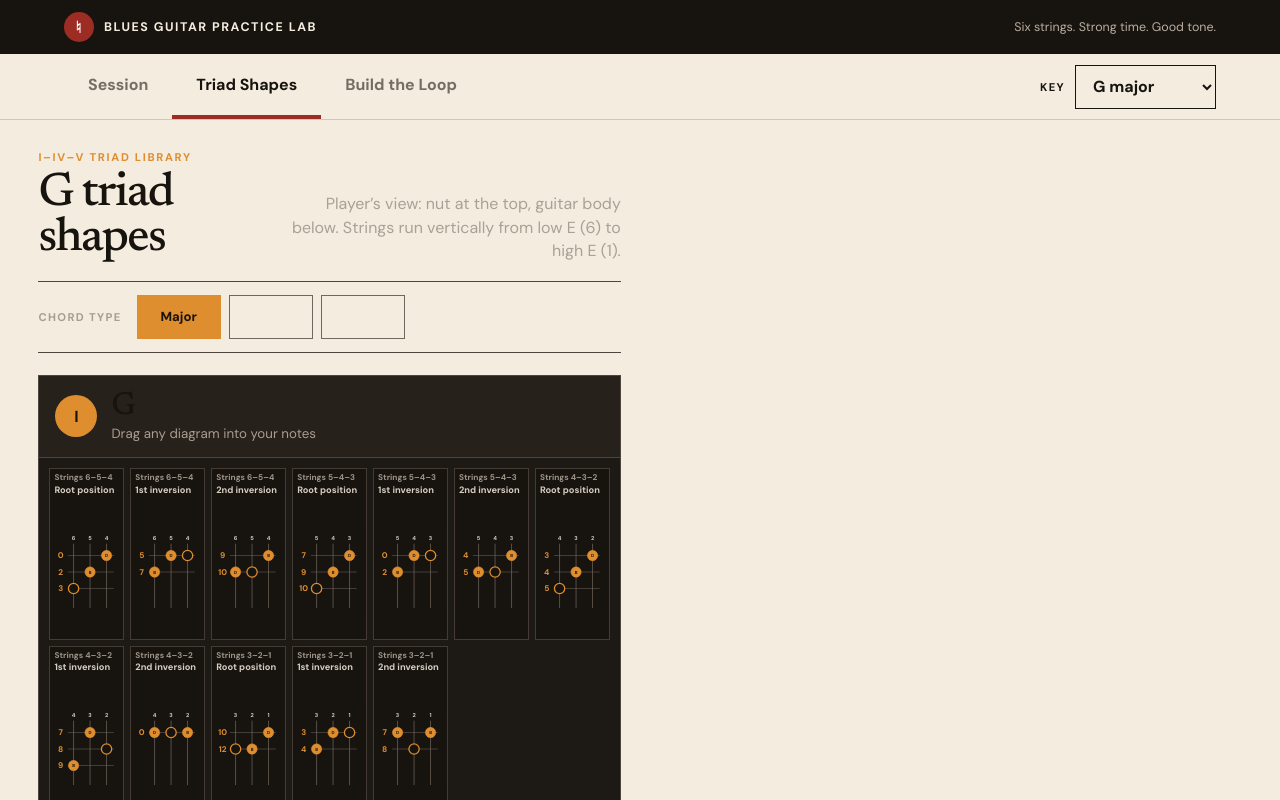
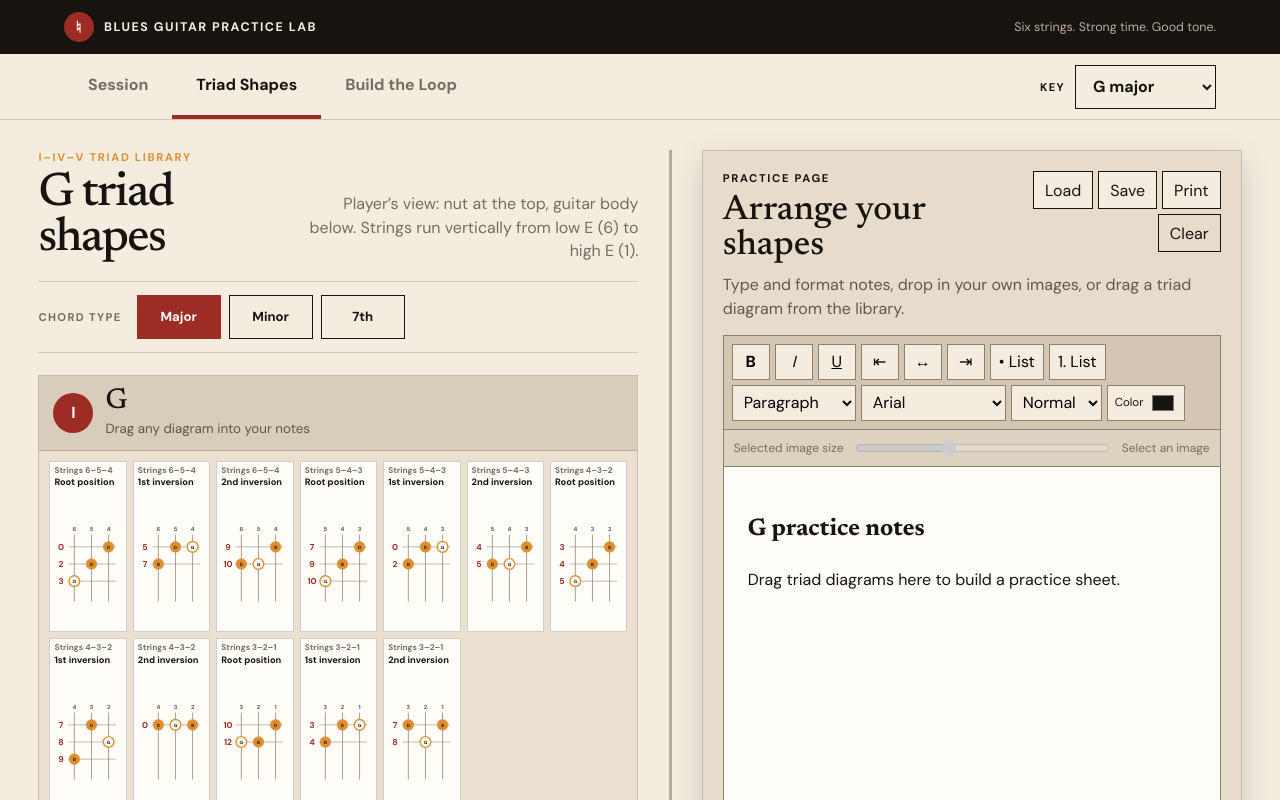
Before and after one commit to flyfisher1952/blues-guitar-practice-lab, an Angular app: page / in a window 1280 px wide. Both pictures are taken after a click on the tab "Triad Shapes". Shown: the top 800 px of the page. Built offline with nearby package versions, Linux system fonts and the light colour scheme.

Commit message:
Match triad page theme and style resizable editor

```diff
--- a/src/app/app.component.css
+++ b/src/app/app.component.css
@@ -65,44 +65,56 @@ main { min-height: calc(100vh - 196px); }
 .timer-controls button { padding: 0 16px; border: 1px solid var(--ink); background: transparent; cursor: pointer; }
 
 .dark-panel { min-height: calc(100vh - 120px); color: var(--paper); background: var(--ink); }
-.triad-panel { padding: 30px clamp(16px, 3vw, 48px) 56px; }
-.triad-workspace { display: grid; grid-template-columns: minmax(0, 1fr) minmax(420px, 1fr); gap: clamp(20px, 3vw, 42px); align-items: start; }
-.triad-library { min-width: 0; }
+.triad-panel {
+  min-height: calc(100vh - 120px);
+  padding: 30px clamp(16px, 3vw, 48px) 56px;
+  color: var(--ink);
+  background: var(--paper);
+}
+.triad-workspace {
+  --library-width: 52%;
+  display: grid;
+  grid-template-columns: minmax(0, var(--library-width)) 12px minmax(0, 1fr);
+  align-items: start;
+}
+.triad-workspace.resizing, .triad-workspace.resizing * { cursor: col-resize !important; user-select: none; }
+.triad-library { min-width: 0; padding-right: clamp(12px, 2vw, 26px); }
 .triad-heading { margin-bottom: 24px; }
 .triad-heading h1 { font-size: clamp(2.25rem, 3.7vw, 4rem); }
-.orientation { max-width: 330px; margin: 0; color: #aaa095; text-align: right; line-height: 1.45; }
-.mode-picker { display: flex; align-items: center; gap: 8px; margin: -5px 0 22px; padding: 13px 0; border-top: 1px solid #4e463e; border-bottom: 1px solid #4e463e; }
-.mode-picker > span { margin-right: 7px; color: #a99d90; font-size: .7rem; font-weight: 700; letter-spacing: .12em; }
-.mode-picker button { min-width: 84px; padding: 0 14px; border: 1px solid #71675e; color: var(--paper); background: transparent; font-size: .82rem; font-weight: 700; cursor: pointer; }
-.mode-picker button:hover, .mode-picker button.active { color: var(--ink); border-color: var(--amber); background: var(--amber); }
-.chord-group { margin-bottom: 30px; border: 1px solid #4e463e; background: #1d1915; }
-.chord-group-heading { padding: 14px 16px; display: flex; align-items: center; gap: 14px; border-bottom: 1px solid #4e463e; background: #27211c; }
-.chord-group-heading > span { width: 42px; height: 42px; display: grid; place-items: center; color: var(--ink); background: var(--amber); border-radius: 50%; font-weight: 800; }
-.chord-group-heading h2 { margin: 0; font: 2rem/1 "Newsreader", serif; }
-.chord-group-heading small { color: #a99d90; }
+.orientation { max-width: 330px; margin: 0; color: var(--muted); text-align: right; line-height: 1.45; }
+.mode-picker { display: flex; align-items: center; gap: 8px; margin: -5px 0 22px; padding: 13px 0; border-top: 1px solid var(--line); border-bottom: 1px solid var(--line); }
+.mode-picker > span { margin-right: 7px; color: var(--muted); font-size: .7rem; font-weight: 700; letter-spacing: .12em; }
+.mode-picker button { min-width: 84px; padding: 0 14px; border: 1px solid var(--ink); color: var(--ink); background: transparent; font-size: .82rem; font-weight: 700; cursor: pointer; }
+.mode-picker button:hover, .mode-picker button.active { color: white; border-color: var(--red); background: var(--red); }
+.chord-group { margin-bottom: 24px; border: 1px solid var(--line); background: #ebe0cf; }
+.chord-group-heading { padding: 12px 14px; display: flex; align-items: center; gap: 12px; border-bottom: 1px solid var(--line); background: #d8ccba; }
+.chord-group-heading > span { width: 40px; height: 40px; display: grid; place-items: center; color: white; background: var(--red); border-radius: 50%; font-weight: 800; }
+.chord-group-heading h2 { margin: 0; font: 1.8rem/1 "Newsreader", serif; }
+.chord-group-heading small { color: #5f564c; }
 .shape-grid {
   padding: 10px;
   display: grid;
   grid-template-columns: repeat(auto-fit, minmax(74px, 1fr));
   gap: 6px;
-  align-items: start;
+  align-items: stretch;
 }
 .mini-triad-card {
   min-width: 0;
   padding: 4px;
-  border: 1px solid #433b34;
-  background: #17130f;
+  border: 1px solid rgba(23, 19, 15, .2);
+  background: #fffdf8;
   cursor: grab;
   user-select: none;
   -webkit-user-select: none;
   -webkit-user-drag: element;
 }
 .mini-triad-card:active { cursor: grabbing; }
+.mini-triad-card:hover { border-color: var(--red); box-shadow: 0 2px 8px rgba(23, 19, 15, .12); }
 .mini-triad-card:focus-visible { outline: 3px solid var(--amber); outline-offset: 2px; }
 .string-set-label {
   display: block;
   overflow: hidden;
-  color: #9f9488;
+  color: var(--muted);
   font-size: .52rem;
   font-weight: 700;
   line-height: 1.15;
@@ -112,42 +124,63 @@ main { min-height: calc(100vh - 196px); }
 .mini-triad-card h4 {
   min-height: 22px;
   margin: 2px 0;
-  color: #d8cec2;
+  color: var(--ink);
   font-size: .58rem;
   line-height: 1.1;
 }
 .triad-diagram {
   width: 100%;
-  max-height: 126px;
+  height: 126px;
   display: block;
   pointer-events: none;
 }
-.diagram-background { fill: #17130f; }
-.svg-string-number { fill: #d8cec2; font-size: 11px; font-weight: 700; }
-.svg-string { stroke: #71675e; stroke-width: 1.4; }
-.svg-fret { stroke: #71675e; stroke-width: 1; }
-.svg-fret-number { fill: var(--amber); font-size: 16px; font-weight: 800; }
+.diagram-background { fill: #fffdf8; }
+.svg-string-number { fill: #5f564c; font-size: 11px; font-weight: 700; }
+.svg-string { stroke: #8c8073; stroke-width: 1.4; }
+.svg-fret { stroke: #8c8073; stroke-width: 1; }
+.svg-fret-number { fill: var(--red); font-size: 16px; font-weight: 800; }
 .svg-note { fill: var(--amber); stroke: var(--amber); }
-.svg-note.root-note { fill: #17130f; stroke-width: 2.5; }
+.svg-note.root-note { fill: #fffdf8; stroke-width: 2.5; }
 .svg-note-name { fill: var(--ink); font-size: 8.5px; font-weight: 800; }
-.svg-note-name.root-note-name { fill: var(--amber); }
-.diagram-key { margin-top: 16px; padding: 17px 20px; color: #d8cec2; border: 1px solid #4e463e; line-height: 1.55; }
-.diagram-key strong { color: var(--amber); }
+.diagram-key { margin-top: 16px; padding: 17px 20px; color: #5f564c; border: 1px solid var(--line); background: var(--cream); line-height: 1.55; }
+.diagram-key strong { color: var(--red); }
 
-.notes-workspace { position: sticky; top: 86px; min-width: 0; padding: 20px; color: var(--ink); background: #e7dccb; border: 1px solid #4e463e; box-shadow: 0 18px 45px rgba(0, 0, 0, .28); }
+.workspace-divider {
+  width: 12px;
+  min-height: calc(100vh - 180px);
+  position: sticky;
+  top: 86px;
+  align-self: stretch;
+  border: 0;
+  background: transparent;
+  cursor: col-resize;
+  touch-action: none;
+}
+.workspace-divider span { width: 3px; height: 100%; min-height: calc(100vh - 180px); margin: 0 auto; display: block; background: #b8aa98; transition: width .15s, background .15s; }
+.workspace-divider:hover span, .workspace-divider:focus-visible span, .triad-workspace.resizing .workspace-divider span { width: 5px; background: var(--red); }
+.workspace-divider:focus-visible { outline: 3px solid var(--amber); outline-offset: 2px; }
+
+.notes-workspace { position: sticky; top: 86px; min-width: 0; margin-left: clamp(12px, 2vw, 26px); padding: 20px; color: var(--ink); background: #e7dccb; border: 1px solid var(--line); box-shadow: 0 12px 30px rgba(23, 19, 15, .15); }
 .editor-heading { display: flex; justify-content: space-between; align-items: start; gap: 20px; }
 .editor-heading h2 { margin: 0; font: 2.2rem/1 "Newsreader", serif; }
-.clear-editor { padding: 0 14px; border: 1px solid var(--ink); background: transparent; cursor: pointer; }
+.editor-file-actions { display: flex; flex-wrap: wrap; justify-content: flex-end; gap: 5px; }
+.editor-file-actions button { min-height: 38px; padding: 0 11px; border: 1px solid var(--ink); color: var(--ink); background: var(--paper); cursor: pointer; }
+.editor-file-actions button:hover { color: white; border-color: var(--red); background: var(--red); }
+.clear-editor { background: transparent !important; }
+.clear-editor:hover { background: var(--red) !important; }
+.visually-hidden { width: 1px; height: 1px; position: absolute; overflow: hidden; clip: rect(0 0 0 0); clip-path: inset(50%); white-space: nowrap; }
 .editor-help { margin: 10px 0 15px; color: #61584f; line-height: 1.45; }
 .editor-toolbar { display: flex; flex-wrap: wrap; gap: 5px; padding: 8px; border: 1px solid #8c8073; border-bottom: 0; background: #d4c6b2; }
-.editor-toolbar button { min-width: 42px; min-height: 38px; padding: 0 10px; border: 1px solid #8c8073; background: var(--paper); cursor: pointer; }
+.editor-toolbar button { min-width: 38px; min-height: 36px; padding: 0 8px; border: 1px solid #8c8073; background: var(--paper); cursor: pointer; }
 .editor-toolbar button:hover { color: white; background: var(--red); }
-.editor-toolbar select { min-height: 38px; margin-left: auto; padding: 0 8px; border: 1px solid #8c8073; background: var(--paper); }
+.editor-toolbar select { min-height: 36px; max-width: 145px; padding: 0 7px; border: 1px solid #8c8073; background: var(--paper); }
+.text-color { min-height: 36px; padding: 0 7px; display: flex; align-items: center; gap: 6px; border: 1px solid #8c8073; background: var(--paper); font-size: .72rem; }
+.text-color input { width: 28px; height: 26px; padding: 1px; border: 0; background: transparent; cursor: pointer; }
 .image-size-control { padding: 8px 10px; display: grid; grid-template-columns: auto 1fr 92px; align-items: center; gap: 10px; color: #786e63; border: 1px solid #8c8073; border-bottom: 0; background: #ddd1bf; font-size: .75rem; }
 .image-size-control.enabled { color: var(--ink); }
 .image-size-control input { width: 100%; accent-color: var(--red); }
 .image-size-control span { text-align: right; }
-.rich-editor { height: calc(100vh - 330px); min-height: 460px; padding: 24px; overflow: auto; color: var(--ink); background: #fffdf8; border: 1px solid #8c8073; line-height: 1.55; }
+.rich-editor { height: calc(100vh - 365px); min-height: 460px; padding: 24px; overflow: auto; color: var(--ink); background: #fffdf8; border: 1px solid #8c8073; line-height: 1.55; }
 .rich-editor:focus { outline: 3px solid var(--amber); outline-offset: 2px; }
 .rich-editor h2, .rich-editor h3 { font-family: "Newsreader", serif; }
 .rich-editor .resizable-image { width: 320px; min-width: 120px; max-width: 100%; max-height: 620px; margin: 8px; display: inline-block; overflow: hidden; resize: both; vertical-align: top; border: 2px solid transparent; }
@@ -182,7 +215,9 @@ footer { padding: 24px clamp(20px, 5vw, 72px); display: flex; justify-content: s
 
 @media (max-width: 1000px) {
   .triad-workspace { grid-template-columns: 1fr; }
-  .notes-workspace { position: static; }
+  .triad-library { padding-right: 0; }
+  .workspace-divider { display: none; }
+  .notes-workspace { position: static; margin: 24px 0 0; }
   .rich-editor { height: 620px; }
   .progression { grid-template-columns: repeat(4, 1fr); }
   .bar:nth-child(4n) { border-right: 0; }
@@ -219,9 +254,11 @@ footer { padding: 24px clamp(20px, 5vw, 72px); display: flex; justify-content: s
   .mode-picker { flex-wrap: wrap; }
   .mode-picker > span { flex-basis: 100%; }
   .shape-grid { grid-template-columns: repeat(auto-fit, minmax(68px, 1fr)); }
-  .triad-diagram { max-height: 126px; }
+  .triad-diagram { height: 126px; }
   .notes-workspace { padding: 12px; }
-  .editor-toolbar select { width: 100%; margin-left: 0; }
+  .editor-heading { display: block; }
+  .editor-file-actions { margin-top: 12px; justify-content: flex-start; }
+  .editor-toolbar select { max-width: none; flex: 1 1 120px; }
   .image-size-control { grid-template-columns: 1fr; }
   .image-size-control span { text-align: left; }
   footer { flex-direction: column; gap: 8px; }
```
